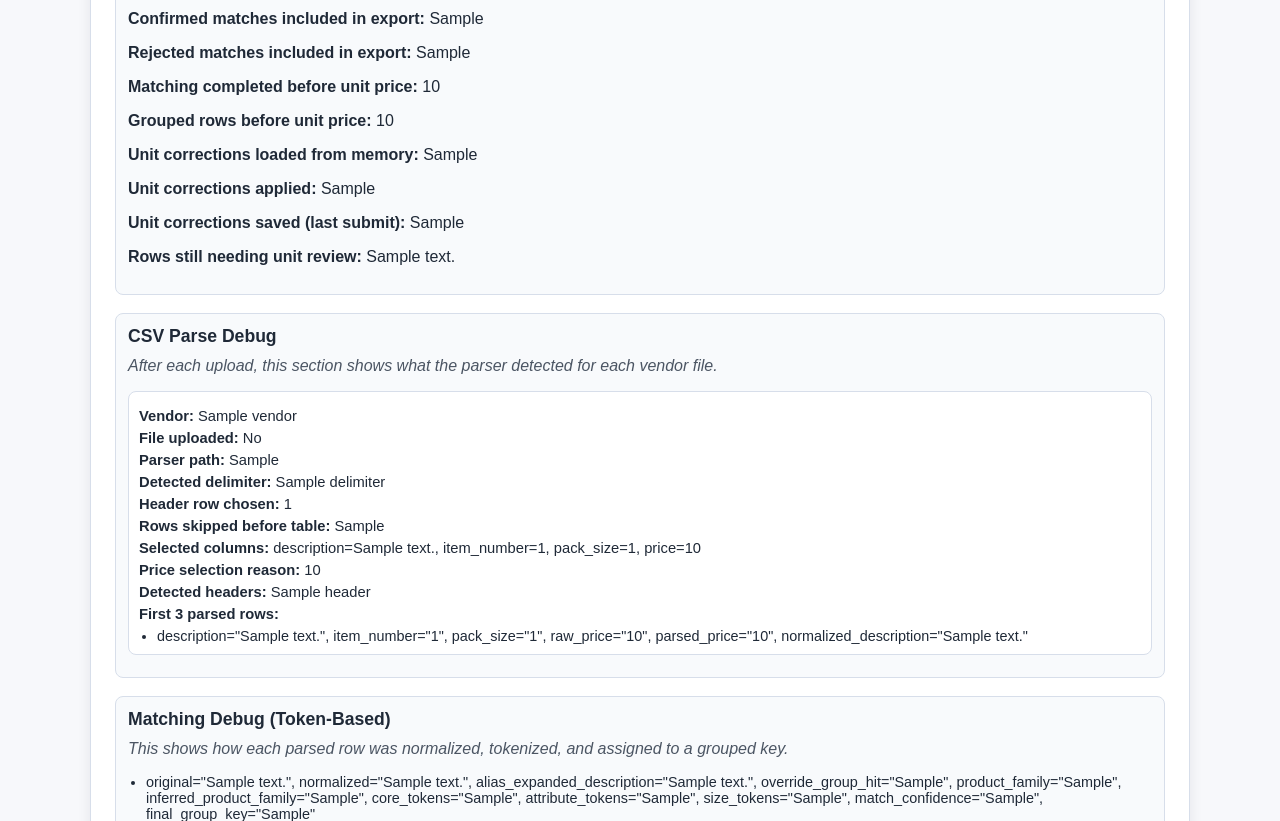
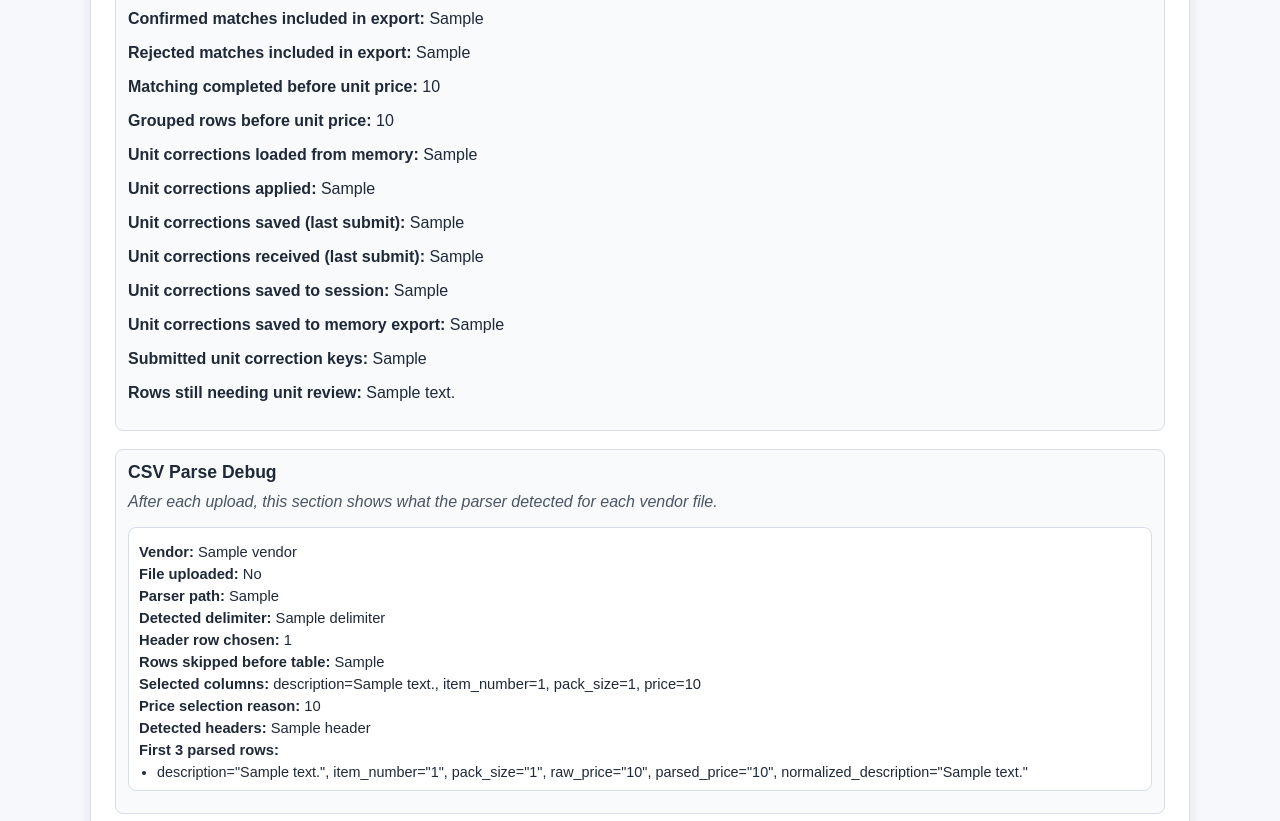
Before and after one commit to Mfaraglia/Confluence, a Flask app: template templates/index.html in a window 1280 px wide. Shown: the part 1505-2326 px from the top of the page. Run offline with Flask 3, Linux system fonts and the light colour scheme; the template is opened without the code that fills it: most values are stand-ins (such as "Sample title", 1, 10 or a date in 2020).

Commit message:
Fix unit price review submission persistence and validation

```diff
--- a/app.py
+++ b/app.py
@@ -1404,6 +1404,11 @@ def index():
         "confirmed_matches_in_export": 0,
         "rejected_matches_in_export": 0,
         "unit_corrections_saved": 0,
+        "unit_corrections_received": 0,
+        "unit_correction_keys_submitted": [],
+        "unit_corrections_saved_to_session": 0,
+        "unit_corrections_in_export": 0,
+        "unit_correction_validation_errors": [],
     }
 
     if request.method == "POST":
@@ -1425,6 +1430,8 @@ def index():
             match_memory["confirmed"].update(session_memory.get("confirmed", {}))
             match_memory["rejected"].update(set(session_memory.get("rejected", set())))
             match_memory["unit_corrections"].update(session_memory.get("unit_corrections", {}))
+            if isinstance(session.get("unit_corrections"), dict):
+                match_memory["unit_corrections"].update(session.get("unit_corrections", {}))
             fallback_memory = session.get("match_memory_fallback", {})
             if isinstance(fallback_memory, dict):
                 match_memory["confirmed"].update(fallback_memory.get("confirmed", {}))
@@ -1436,6 +1443,7 @@ def index():
             if isinstance(last_export_counts, dict):
                 debug_counters["confirmed_matches_in_export"] = int(last_export_counts.get("confirmed", 0))
                 debug_counters["rejected_matches_in_export"] = int(last_export_counts.get("rejected", 0))
+                debug_counters["unit_corrections_in_export"] = int(last_export_counts.get("unit_corrections", 0))
 
             failed_step = "file upload"
             upload_debug["files_keys"] = list(request.files.keys())
@@ -1761,28 +1769,53 @@ def index():
                 try:
                     total_items = int(request.form.get("total_unit_review_items", "0") or "0")
                     unit_corrections = dict(match_memory.get("unit_corrections", {}))
+                    validation_errors: List[str] = []
+                    submitted_keys: List[str] = []
+                    debug_counters["unit_corrections_received"] = total_items
                     for i in range(total_items):
-                        review_key = request.form.get(f"unit_review_key_{i}", "")
+                        review_key = request.form.get(f"unit_review_key_{i}", "").strip()
+                        vendor_name = request.form.get(f"unit_vendor_{i}", "").strip()
+                        description = request.form.get(f"unit_description_{i}", "").strip()
                         qty_text = request.form.get(f"unit_quantity_{i}", "").strip()
                         unit_type = request.form.get(f"unit_type_{i}", "").strip().lower()
                         preferred_comparison_unit = request.form.get(f"preferred_unit_{i}", "").strip().lower()
                         note = request.form.get(f"unit_note_{i}", "").strip()
-                        if review_key and qty_text and unit_type:
-                            try:
-                                qty_value = float(qty_text)
-                                if qty_value > 0:
-                                    unit_corrections[review_key] = {
-                                        "total_unit_quantity": qty_value,
-                                        "unit_type": unit_type,
-                                        "preferred_comparison_unit": preferred_comparison_unit,
-                                        "note": note,
-                                    }
-                                    saved_corrections += 1
-                            except ValueError:
+                        if not review_key:
+                            validation_errors.append(f"Row {i+1}: missing review key.")
+                            continue
+                        submitted_keys.append(review_key)
+                        if not qty_text:
+                            validation_errors.append(f"{vendor_name} {description}: total quantity is required.")
+                            continue
+                        try:
+                            qty_value = float(qty_text)
+                            if qty_value <= 0:
+                                validation_errors.append(f"{vendor_name} {description}: total quantity must be greater than 0.")
                                 continue
+                        except ValueError:
+                            validation_errors.append(f"{vendor_name} {description}: total quantity must be numeric.")
+                            continue
+                        valid_unit_types = {"ct", "count", "each", "ea", "lb", "oz", "gal", "qt", "pt", "fl oz"}
+                        if unit_type not in valid_unit_types:
+                            validation_errors.append(f"{vendor_name} {description}: unit type '{unit_type}' is not supported.")
+                            continue
+                        unit_corrections[review_key] = {
+                            "vendor": vendor_name,
+                            "product_description": description,
+                            "review_key": review_key,
+                            "total_unit_quantity": qty_value,
+                            "unit_type": unit_type,
+                            "preferred_comparison_unit": preferred_comparison_unit,
+                            "note": note,
+                        }
+                        saved_corrections += 1
                     match_memory["unit_corrections"] = unit_corrections
                     save_match_memory(match_memory)
                     debug_counters["unit_corrections_saved"] = saved_corrections
+                    debug_counters["unit_correction_keys_submitted"] = submitted_keys[:25]
+                    debug_counters["unit_correction_validation_errors"] = validation_errors[:25]
+                    session["unit_corrections"] = dict(unit_corrections)
+                    debug_counters["unit_corrections_saved_to_session"] = len(session.get("unit_corrections", {}))
                     SESSION_REVIEW_MEMORY[session_id] = {
                         "confirmed": dict(match_memory.get("confirmed", {})),
                         "rejected": set(match_memory.get("rejected", set())),
@@ -1793,7 +1826,9 @@ def index():
                         "rejected": sorted(list(match_memory.get("rejected", set()))),
                         "unit_corrections": match_memory.get("unit_corrections", {}),
                     }
-                    review_success_messages.append(f"Unit corrections saved: {saved_corrections}.")
+                    review_success_messages.append(f"{saved_corrections} unit price corrections saved and applied.")
+                    if validation_errors:
+                        review_error_messages.append("Some corrections were not saved. Please review the validation errors.")
                 except Exception as exc:
                     review_error_messages.append(f"Submit unit corrections failed: {exc}")
 
@@ -1880,6 +1915,7 @@ def export_match_memory():
     confirmed_count = len(memory.get("confirmed", {}))
     rejected_count = len(memory.get("rejected", set()))
     session["last_export_counts"] = {"confirmed": confirmed_count, "rejected": rejected_count}
+    session["last_export_counts"]["unit_corrections"] = len(memory.get("unit_corrections", {}))
     session["export_warning"] = "No confirmed matches are currently saved." if confirmed_count == 0 else ""
     payload = {
         "confirmed": memory.get("confirmed", {}),
--- a/templates/index.html
+++ b/templates/index.html
@@ -422,6 +422,18 @@
         <p><strong>Unit corrections loaded from memory:</strong> {{ review_stats.unit_corrections_loaded_from_memory if review_stats else 0 }}</p>
         <p><strong>Unit corrections applied:</strong> {{ review_stats.unit_corrections_applied if review_stats else 0 }}</p>
         <p><strong>Unit corrections saved (last submit):</strong> {{ debug_counters.unit_corrections_saved if debug_counters.unit_corrections_saved is not none else 0 }}</p>
+        <p><strong>Unit corrections received (last submit):</strong> {{ debug_counters.unit_corrections_received if debug_counters.unit_corrections_received is not none else 0 }}</p>
+        <p><strong>Unit corrections saved to session:</strong> {{ debug_counters.unit_corrections_saved_to_session if debug_counters.unit_corrections_saved_to_session is not none else 0 }}</p>
+        <p><strong>Unit corrections saved to memory export:</strong> {{ debug_counters.unit_corrections_in_export if debug_counters.unit_corrections_in_export is not none else 0 }}</p>
+        <p><strong>Submitted unit correction keys:</strong> {{ debug_counters.unit_correction_keys_submitted }}</p>
+        {% if debug_counters.unit_correction_validation_errors %}
+          <p><strong>Unit correction validation errors:</strong></p>
+          <ul class="debug-list">
+            {% for err in debug_counters.unit_correction_validation_errors %}
+              <li>{{ err }}</li>
+            {% endfor %}
+          </ul>
+        {% endif %}
         <p><strong>Rows still needing unit review:</strong> {{ review_stats.rows_still_needing_unit_review if review_stats else 0 }}</p>
       </section>
     {% endif %}
@@ -668,6 +680,8 @@
               <p>Low-confidence parse: {{ "Yes" if item.low_confidence else "No" }}</p>
 
               <input type="hidden" name="unit_review_key_{{ loop.index0 }}" value="{{ item.review_key }}">
+              <input type="hidden" name="unit_vendor_{{ loop.index0 }}" value="{{ item.vendor_name }}">
+              <input type="hidden" name="unit_description_{{ loop.index0 }}" value="{{ item.description }}">
               <label for="unit_quantity_{{ loop.index0 }}">Total unit quantity</label>
               <input id="unit_quantity_{{ loop.index0 }}" name="unit_quantity_{{ loop.index0 }}" type="text" value="{{ item.parsed_quantity }}" style="width:100%; margin-bottom:6px;">
               <label for="unit_type_{{ loop.index0 }}">Unit type (ct, lb, oz, gal, each)</label>
```
